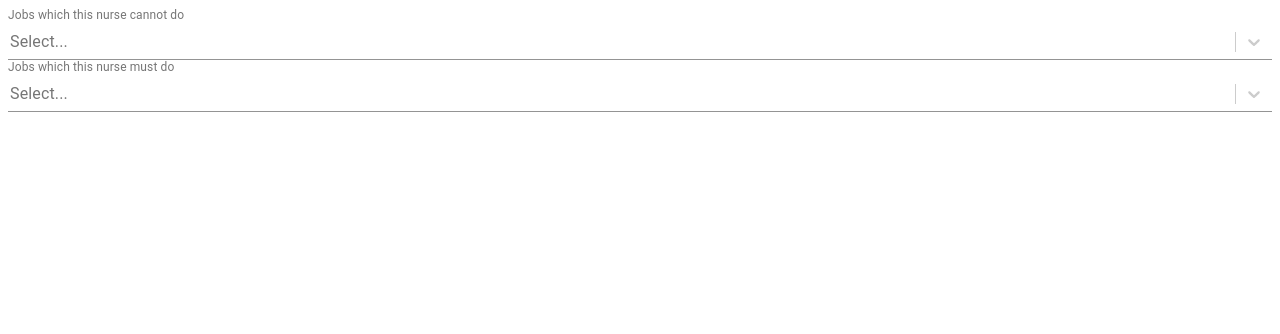
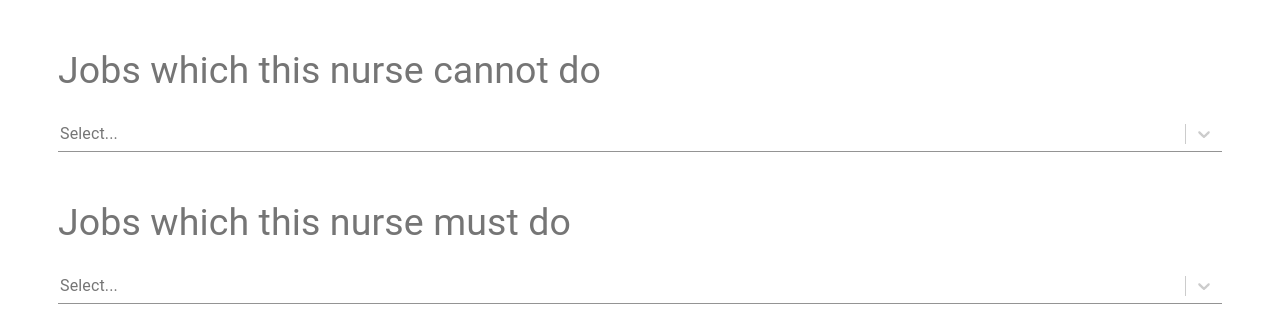
Before and after one commit to AminKaramlou/AESWebApp, a Gatsby site in the folder frontend/: page /MainPage/Sections/SectionChart/Autocomplete in a window 1280 px wide. Built offline with nearby package versions, Linux system fonts and the light colour scheme; Gatsby itself is replaced by a stand-in of ours.

Commit message:
Make pfd and nfd text larger

```diff
--- a/frontend/src/pages/MainPage/Sections/SectionChart/Autocomplete.jsx
+++ b/frontend/src/pages/MainPage/Sections/SectionChart/Autocomplete.jsx
@@ -12,15 +12,19 @@ import CancelIcon from '@material-ui/icons/Cancel';
 import PropTypes from 'prop-types';
 import {green, red} from "@material-ui/core/colors";
 import {fontSizeAverage} from "./constants";
+import Box from "@material-ui/core/Box";
 
 const nfdStyles = makeStyles(theme => ({
   root: {
+    margin: 50,
     flexGrow: 1,
   },
+
   input: {
     display: 'flex',
     padding: 0,
     height: 'auto',
+    marginTop:50,
   },
   valueContainer: {
     display: 'flex',
@@ -31,7 +35,8 @@ const nfdStyles = makeStyles(theme => ({
   },
   chip: {
     margin: theme.spacing(0.5, 0.25),
-    background: red[500]
+    background: red[500],
+    fontSize: fontSizeAverage,
   },
   noOptionsMessage: {
     padding: theme.spacing(1, 2),
@@ -55,16 +60,22 @@ const nfdStyles = makeStyles(theme => ({
   divider: {
     height: theme.spacing(2),
   },
+  select: {
+    marginBottom: 50
+  }
 }));
 
 const pfdStyles = makeStyles(theme => ({
   root: {
+    margin: 50,
     flexGrow: 1,
   },
+
   input: {
     display: 'flex',
     padding: 0,
     height: 'auto',
+    marginTop:50,
   },
   valueContainer: {
     display: 'flex',
@@ -75,7 +86,8 @@ const pfdStyles = makeStyles(theme => ({
   },
   chip: {
     margin: theme.spacing(0.5, 0.25),
-    background: green[500]
+    background: green[500],
+    fontSize: fontSizeAverage
   },
   noOptionsMessage: {
     padding: theme.spacing(1, 2),
@@ -232,7 +244,7 @@ function MultiValue(props) {
       className={clsx(props.selectProps.classes.chip, )}
       onDelete={props.removeProps.onClick}
       deleteIcon={<CancelIcon {...props.removeProps} />}
-      size="small"
+      size="medium"
     />
   );
 }
@@ -291,6 +303,7 @@ function Autocomplete(props) {
     }),
   };
   const pfdSelectStyles = {
+    marginTop:50,
     input: base => ({
       ...base,
       color: "green",
@@ -304,11 +317,12 @@ function Autocomplete(props) {
     <div className={nfdClasses.root}>
       <NoSsr>
         <Select
+          className={nfdClasses.select}
           classes={nfdClasses}
           styles={nfdSelectStyles}
           inputId="react-select-multiple"
           TextFieldProps={{
-            label: "Jobs which this nurse cannot do",
+            label: <Box fontSize={fontSizeAverage}>Jobs which this nurse cannot do</Box>,
             InputLabelProps: {
               htmlFor: 'react-select-multiple',
               shrink: true
@@ -326,7 +340,7 @@ function Autocomplete(props) {
         styles={pfdSelectStyles}
         inputId="react-select-multiple"
         TextFieldProps={{
-          label: 'Jobs which this nurse must do',
+          label: <Box fontSize={fontSizeAverage}>Jobs which this nurse must do</Box>,
           InputLabelProps: {
             htmlFor: 'react-select-multiple',
             shrink: true,
--- a/frontend/src/pages/MainPage/Sections/SectionChart/primatives/job-list.jsx
+++ b/frontend/src/pages/MainPage/Sections/SectionChart/primatives/job-list.jsx
@@ -20,7 +20,6 @@ import MenuItem from "@material-ui/core/MenuItem";
 import Select from "@material-ui/core/Select";
 import FormControl from "@material-ui/core/FormControl";
 import Box from "@material-ui/core/Box";
-import FormHelperText from "@material-ui/core/FormHelperText";
 import "rc-time-picker/assets/index.css";
 import StyledTimePicker from "../TimePicker/index"
 
--- a/frontend/src/pages/MainPage/simpleAppBar.jsx
+++ b/frontend/src/pages/MainPage/simpleAppBar.jsx
@@ -4,8 +4,6 @@ import AppBar from "@material-ui/core/AppBar";
 import Toolbar from "@material-ui/core/Toolbar";
 import Typography from "@material-ui/core/Typography";
 import {
-  backgroundColor,
-  cardColor,
   fontSizeMassive
 } from "./Sections/SectionChart/constants";
 import Box from "@material-ui/core/Box";
```
